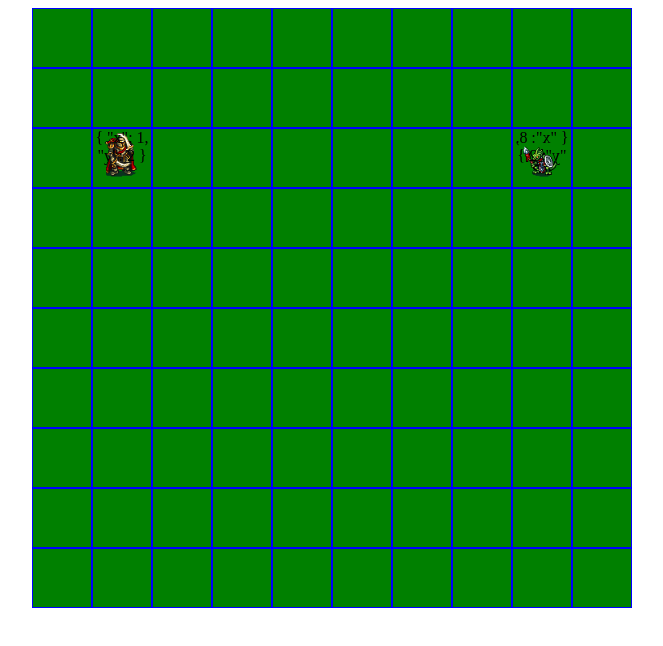
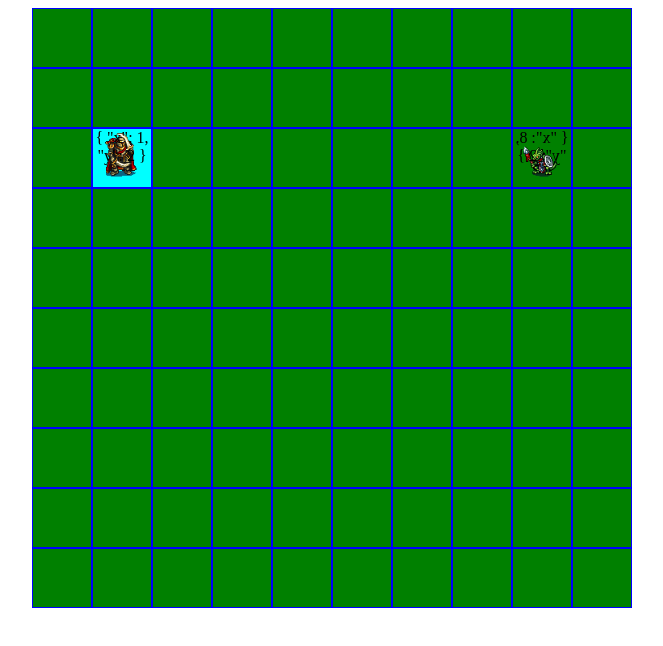
Before and after one commit to ramondcosta/4xperience, an Angular app: page / in a window 1280 px wide. Shown: the top 646 px of the page, without its empty margins (308-971 px from the left). Built offline with nearby package versions, Linux system fonts and the light colour scheme.

Commit message:
selection highlight

```diff
--- a/src/app/basic-tile/basic-tile.component.html
+++ b/src/app/basic-tile/basic-tile.component.html
@@ -1 +1,3 @@
-<div *ngIf="character" [className]="getCharacterClass()" >{{this.position | json}}</div>
+<div [className]="getTileClass()">
+    <div *ngIf="character" [className]="getCharacterClass()" >{{this.position | json}}</div>
+</div>
--- a/src/app/basic-tile/basic-tile.component.scss
+++ b/src/app/basic-tile/basic-tile.component.scss
@@ -1,4 +1,4 @@
-:host {
+.tile {
     background-color: green;
     // background-image: url("/src/assets/orcishWarlord.png");
     height: 58px;
@@ -7,6 +7,10 @@
     border-color: aqua;
     border-width: 1px;
     // position: relative;
+}
+
+.selected{
+    background-color: aqua;
 }
 
 .character {
--- a/src/app/basic-tile/basic-tile.component.ts
+++ b/src/app/basic-tile/basic-tile.component.ts
@@ -11,7 +11,13 @@ export class BasicTileComponent {
   @Input() position: any | null = null;
 
   getCharacterClass() {
-    return `character ${this.character?.class} ${this.character?.faction === "enemy" ? "invert" : ""}`;
+
+    let className = `character ${this.character?.class} ${this.character?.faction === "enemy" ? "invert" : ""}`;
+    return className;
+  }
+
+  getTileClass() {
+    return this.character?.isSelected ? `tile selected` : `tile`
   }
 
 }
--- a/src/app/models/character.model.ts
+++ b/src/app/models/character.model.ts
@@ -6,6 +6,7 @@ export class Character {
     name: string = "";
     class: string = "";
     faction: string = "";
+    isSelected: boolean = false;
 
     maxMovement: number = 3;
     movementLeft: number = 3;
--- a/src/app/services/character-control/character-control.service.ts
+++ b/src/app/services/character-control/character-control.service.ts
@@ -23,6 +23,7 @@ export class CharacterControlService {
     // this.playersOrder = Object.keys(this.players).sort();
 
     this.currentChar = this.players["main"]
+    this.currentChar.isSelected = true;
 
     console.log("playersOrder", this.playersOrder)
 
@@ -84,11 +85,10 @@ export class CharacterControlService {
     this.currentChar.movementLeft = this.currentChar.maxMovement;
     this.currentCharIndex = this.currentCharIndex == (this.playersOrder.length - 1) ? 0 :  this.currentCharIndex + 1
     let playerId = this.playersOrder[this.currentCharIndex];
-    console.log("PLAYERID", playerId);
-    console.log("PLAYERS", this.players);
+
+    this.currentChar.isSelected = false;
     this.currentChar = this.players[playerId];
-    console.log("newChar", this.currentChar);
-
+    this.currentChar.isSelected = true;
   }
 
   checkCollision(newPosition: Coordinates, charId: string) {
```
